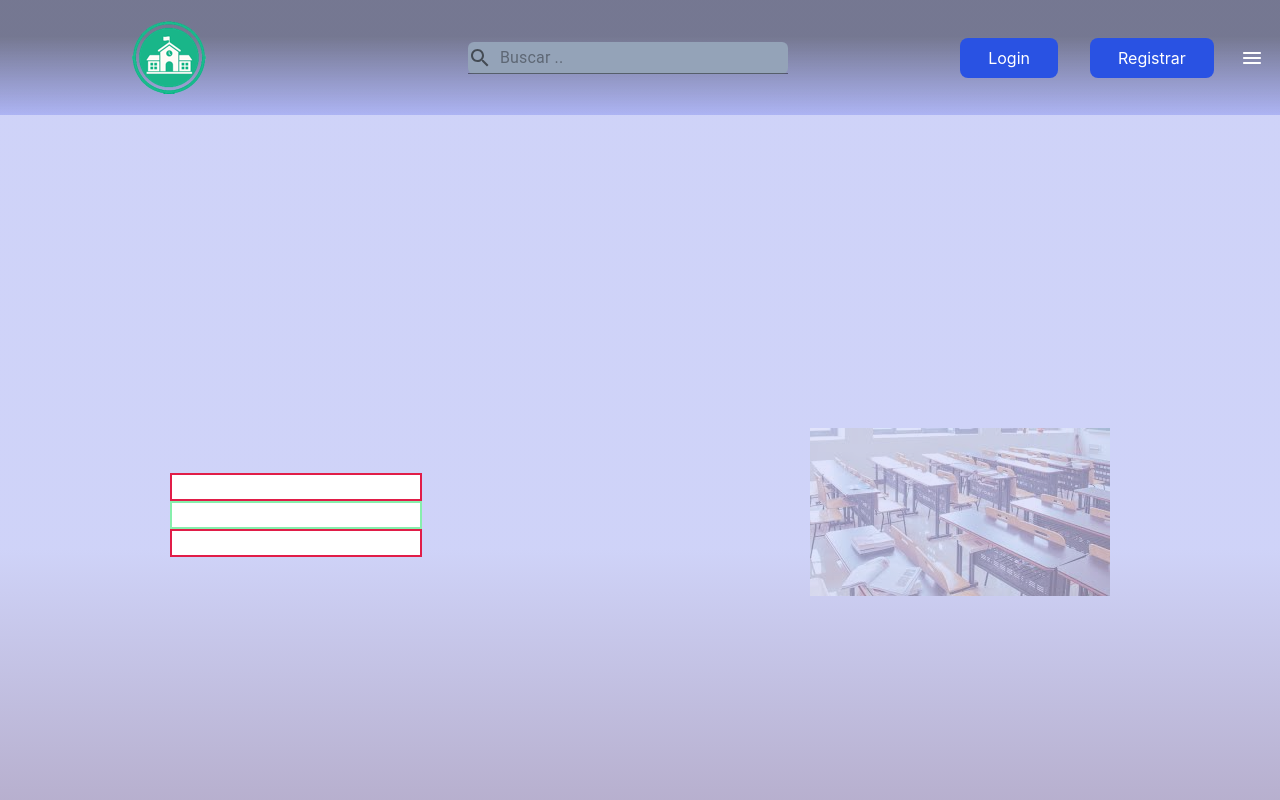
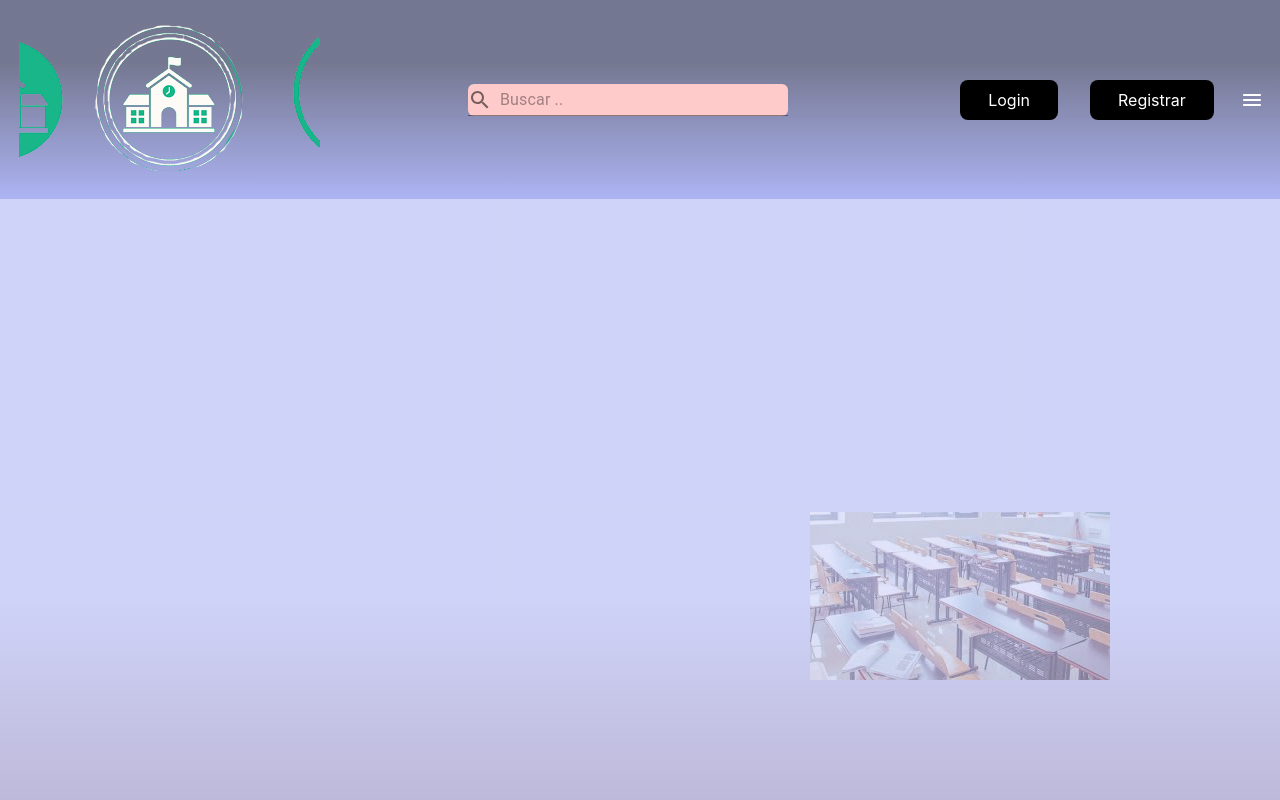
Before and after one commit to giornn0/front-jardines, a Next.js app: page /login in a window 1280 px wide. Shown: the top 800 px of the page. Built offline with nearby package versions, Linux system fonts and the light colour scheme.

Commit message:
main layout not in login page

```diff
--- a/components/FormGeneral.js
+++ b/components/FormGeneral.js
@@ -63,7 +63,7 @@ export const FormGeneral = ({ camps, setFormData,model,validator,formData ,submi
   }
   useEffect(() => {
     const status = {}
-    Object.keys(model).forEach(control=> status[control]= validation(control)?true:false)
+    if(model)Object.keys(model).forEach(control=> status[control]= validation(control)?true:false)
     console.log(status)
     console.log(formData)
   }, [formData]);
--- a/components/Header.js
+++ b/components/Header.js
@@ -27,7 +27,7 @@ export const Header = ()=>{
         <Image src={logo} alt="logo" className="w-25 cursor-pointer" />
       </div>
       <div className=" basis-1/2 flex justify-around item-center">
-        <FormControl className="w-80 mx-3 px-4 rounded-md bg-slate-400" variant="standard">
+        <FormControl className="w-80 mx-3 px-4 rounded-md bg-red-200" variant="standard">
           <Input
             fullWidth
             placeholder="Buscar .."
@@ -56,10 +56,10 @@ export const Header = ()=>{
       </div>
       <div className=" basis-1/4 flex justify-center item-center">
         <div className="md:flex hidden flex-row w-100 justify-end item-center text-white">
-        <button className="bg-[#2952e3]  py-2 px-7 mx-4 rounded-lg cursor-pointer hover:bg-[#2546bd]">
+        <button className="bg-[#000]  py-2 px-7 mx-4 rounded-lg cursor-pointer hover:bg-[#2546bd]">
           Login
         </button>
-        <button className="bg-[#2952e3] py-2 px-7 mx-4 rounded-lg cursor-pointer hover:bg-[#2546bd]">
+        <button className="bg-[#000] py-2 px-7 mx-4 rounded-lg cursor-pointer hover:bg-[#2546bd]">
           Registrar
         </button>
         </div>
--- a/pages/_app.js
+++ b/pages/_app.js
@@ -2,8 +2,24 @@ import "../styles/globals.css";
 import { Header } from "../components/Header";
 
 function MyApp({ Component, pageProps }) {
-  return (
-    <>
+  if(Component.getLayout){
+    const getLayout = Component.getLayout
+    return (
+      <>
+      <link
+      rel='stylesheet'
+      href='https://fonts.googleapis.com/icon?family=Material+Icons'
+    />
+      <div className='w-100 h-max bg-gradient-color'>
+        {
+          getLayout(<Component {...pageProps} />)
+        }
+      </div>
+      </>
+    )
+  }
+  else{
+    return (<>
       {/* <link rel="stylesheet" href="https://fonts.googleapis.com/css?family=Roboto:300,400,500,700&display=swap"/> */}
       <link
         rel='stylesheet'
@@ -15,8 +31,8 @@ function MyApp({ Component, pageProps }) {
           <Component {...pageProps} />
         </div>
       </div>
-    </>
-  );
+    </>)
+  }
 }
 
 export default MyApp;
--- a/pages/colegios/editar.js
+++ b/pages/colegios/editar.js
@@ -6,7 +6,6 @@ import {FormGeneral} from '../../components/FormGeneral'
 
 export default function FormColegio(){
   const [formData, setFormData] = useState(Colegio);
-
   return (
     <div className="flex flex-col min-h-screen h-max w-100 justify-center items-center mt-24">
       <FormGeneral camps={colegioCampos} formData={formData} setFormData={setFormData} validator={Validator} model={Colegio}></FormGeneral>
--- a/pages/login.js
+++ b/pages/login.js
@@ -1,18 +1,10 @@
-import { ColegioCard } from '../components/ColegioCard';
 import Image from 'next/image'
 import loginImage from '../public/portrait.jpeg'
-
-const image1 = "https://static.toiimg.com/thumb/msid-80300740,width-400,resizemode-4/80300740.jpg"
 
 const Login = () => {
   return (
     <div className='flex w-full justify-center items-center bg-color h-screen'>
-      <div className='flex basis-1/2 '>
-        <div className="flex flex-col border-rose-800">
-        <input class="m-50 border-2 border-rose-600 ..."></input>
-        <input class="m-50 border-2 border-green-300 ..."></input>
-        <input class="m-50 border-2 border-rose-600 ..."></input>
-        </div>
+      <div className='flex basis-1/2 w-80'>
       </div>
       <div className='flex-1/2'>
         <Image
```
Also changed, not shown: public/logoSchool.png, 1 other file (tests, documents, lock files or other folders).
